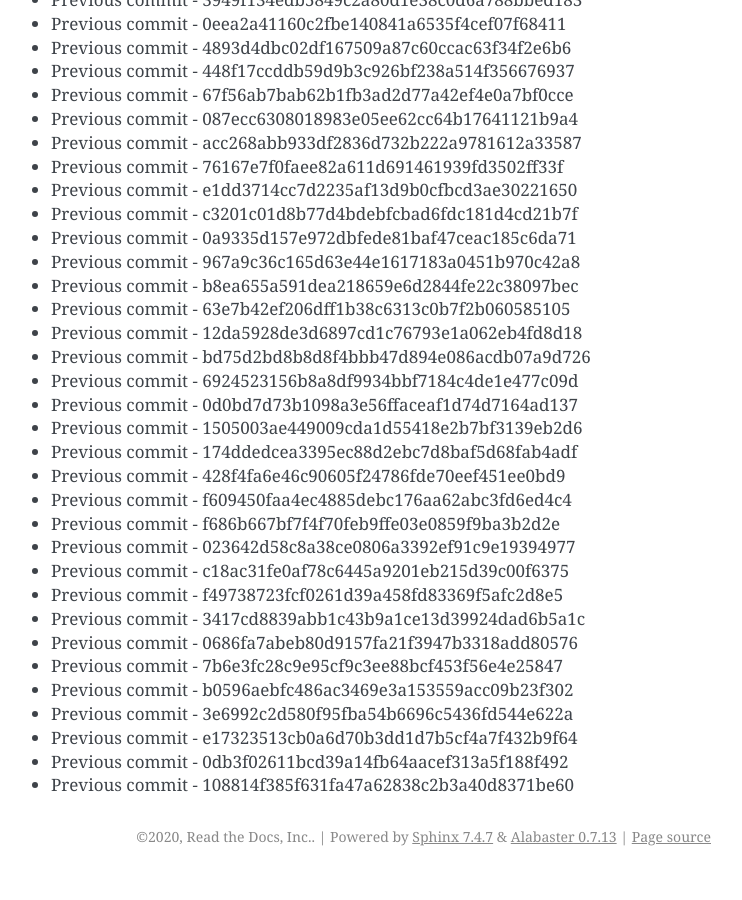
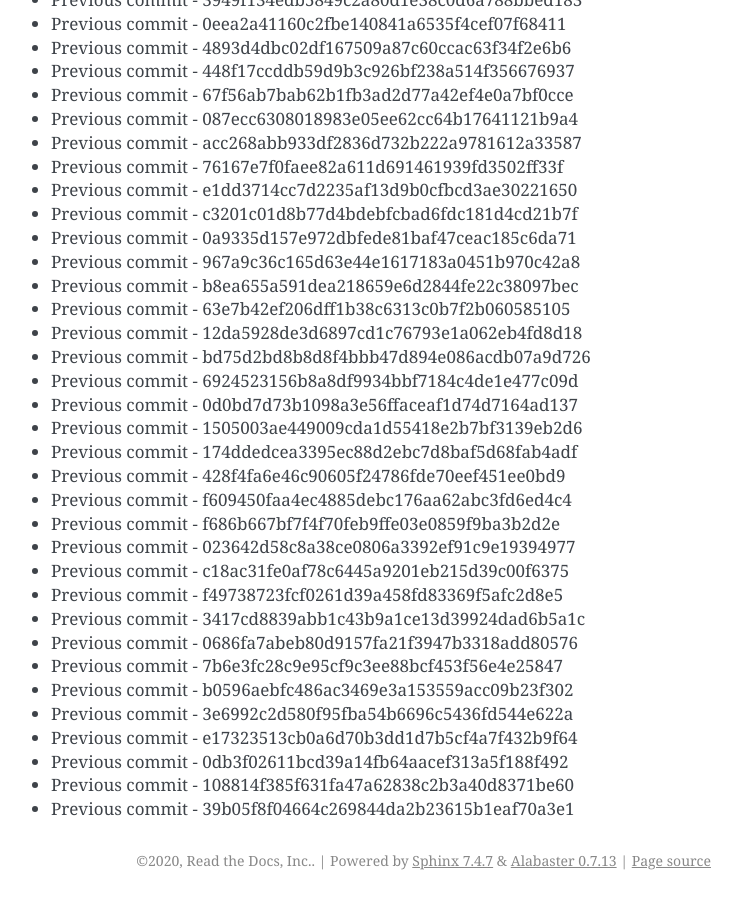
Before and after one commit to readthedocs/rtd-git-stresstest, a Sphinx documentation site: the page built from docs/updates.rst, in a window 1280 px wide and 900 px high, scrolled down 26832 px. Shown: the whole window, without its empty margins (399-1141 px from the left). Built offline with Sphinx 7.4.7, drawn with Linux system fonts in a browser that asks for light colours; before the commit the page ends 27708 px from its top, so only the background shows below that.

Commit message:
Generating commit from previous: 39b05f8f04664c269844da2b23615b1eaf70a3e1

```diff
--- a/docs/updates.rst
+++ b/docs/updates.rst
@@ -1159,3 +1159,4 @@ It can be tested for any performance characteristics.
 * Previous commit - e17323513cb0a6d70b3dd1d7b5cf4a7f432b9f64
 * Previous commit - 0db3f02611bcd39a14fb64aacef313a5f188f492
 * Previous commit - 108814f385f631fa47a62838c2b3a40d8371be60
+* Previous commit - 39b05f8f04664c269844da2b23615b1eaf70a3e1
```
